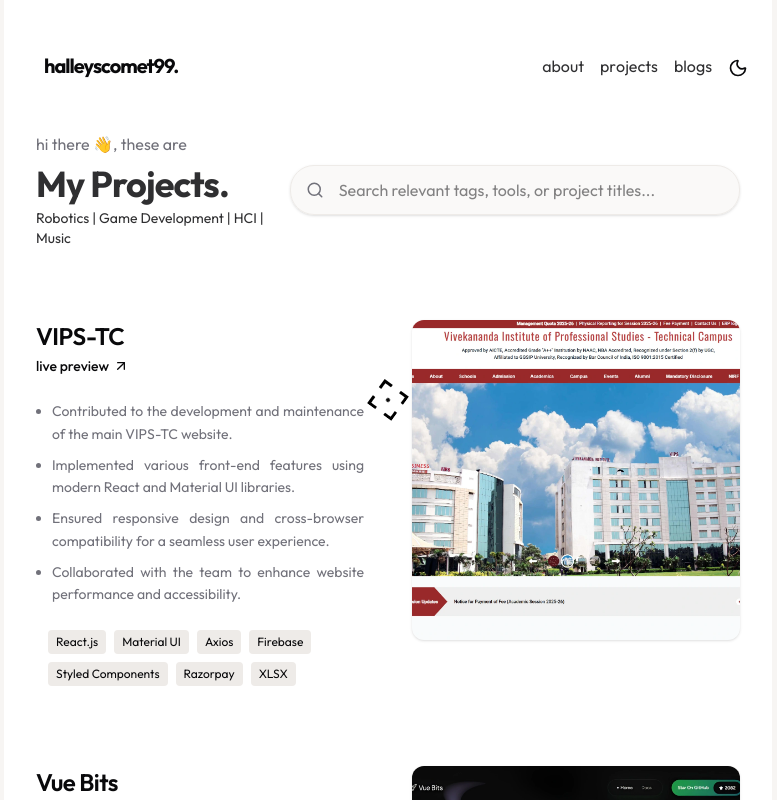
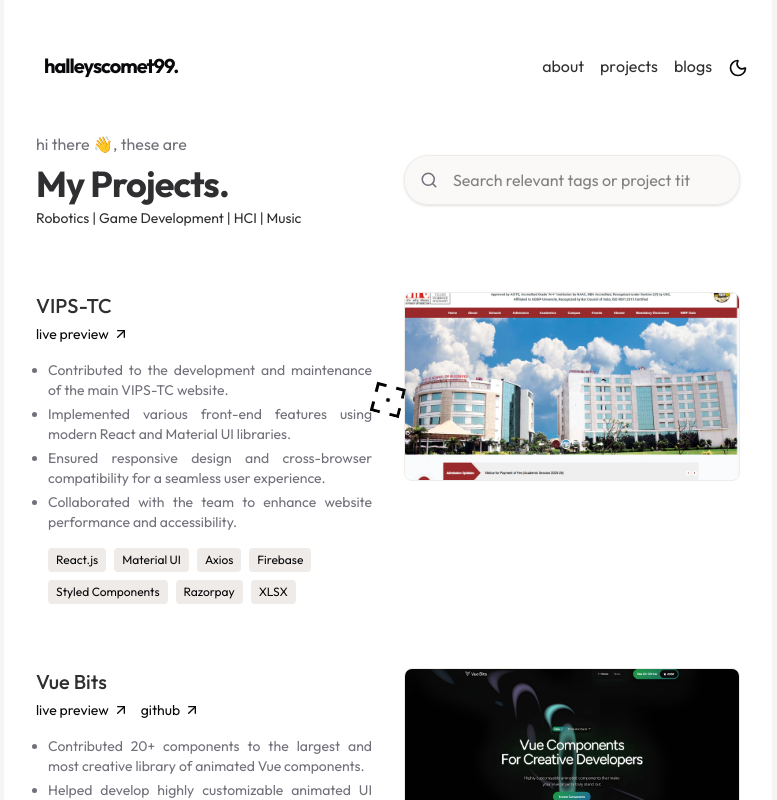
Before and after one commit to halleyscomet-99/halleyscomet-99.github.io, a Next.js app: page /projects in a window 1280 px wide. Shown: the top 800 px of the page, without its empty margins (252-1029 px from the left). Built offline with nearby package versions, Linux system fonts and the light colour scheme.

Commit message:
Fixed the layout for the projects page.

```diff
--- a/src/app/layout.tsx
+++ b/src/app/layout.tsx
@@ -42,7 +42,7 @@ export default function RootLayout({
         <html
             lang="en"
             className={`${outfit.variable}`}
-            suppressHydrationWarning
+            suppressHydrationWarning={true}
         >
             <body
                 className={`${outfit.className} w-screen min-h-screen m-0 p-0 overflow-x-hidden dark:bg-[#0b0a09]`}
--- a/src/app/projects/page.tsx
+++ b/src/app/projects/page.tsx
@@ -31,7 +31,9 @@ export default function Page() {
         <>
             <Navbar />
             <div className="flex flex-col items-center gap-12 p-8 w-full">
-                <section className="w-full flex flex-col md:flex-row md:items-center justify-between gap-6 pb-4">
+
+                <section className="w-full space-y-4 pb-4">
+                    <div className="grid grid-cols-1 lg:grid-cols-2 gap-8 items-center">
                         <div className="space-y-2">
                             <p className="font-normal text-muted-foreground text-base">
                                 hi there 👋, these are
@@ -40,20 +42,19 @@ export default function Page() {
                                 <h1 className="font-bold text-primary/90 text-4xl tracking-tight">
                                     My Projects.
                                 </h1>
-                            <div className="mt-1 text-primary/90 text-sm text-base font-normal ">
+                                <div className="mt-1 text-primary/90 text-sm font-normal">
                                     Robotics | Game Development | HCI | Music
                                 </div>
                             </div>
                         </div>
 
-                    <div className="relative w-full md:w-130 group">
-                        <div className="relative w-full max-w-3xl group">
+                        <div className="relative group w-full">
                             <div className="absolute inset-y-0 left-4 flex items-center pointer-events-none text-muted-foreground group-focus-within:text-primary transition-colors">
                                 <Search size={18} />
                             </div>
                             <input
                                 type="text"
-                                placeholder="Search relevant tags, tools, or project titles..."
+                                placeholder="Search relevant tags or project titles..."
                                 value={searchQuery}
                                 onChange={(e) => setSearchQuery(e.target.value)}
                                 className="w-full bg-muted/30 border border-muted hover:border-muted-foreground/30 focus:border-primary focus:ring-4 focus:ring-primary/5 outline-hidden rounded-3xl py-3 pl-12 pr-12 text-base transition-all shadow-sm"
@@ -70,19 +71,19 @@ export default function Page() {
                     </div>
                 </section>
 
-                <div className="space-y-20 mb-12 w-full min-h-[400px] pt-2">
+                <div className="space-y-16 mb-12 w-full min-h-[400px]">
                     {filteredProjects.length > 0 ? (
-                        filteredProjects.map(([key, value], index) => (
-                            <React.Fragment key={key}>
-                                <div className="items-start gap-12 grid grid-cols-1 lg:grid-cols-2 cursor-target animate-in fade-in slide-in-from-bottom-4 duration-500">
+                        filteredProjects.map(([key, value]) => (
+                            <div key={key} className="cursor-target group">
+                                <div className="grid grid-cols-1 lg:grid-cols-2 gap-8 items-start pl-0 transition-all duration-300">
 
-                                    <div className="space-y-6 size-full transition-all duration-300 pl-0 lg:order-1">
+                                    <div className="space-y-4">
                                         <div>
-                                            <h2 className="mb-1 font-semibold text-2xl tracking-tight">
+                                            <p className="text-primary/90 text-xl font-medium">
                                                 {key}
-                                            </h2>
+                                            </p>
 
-                                            <p className="flex items-center gap-4 text-sm font-medium">
+                                            <p className="flex items-center gap-3 mt-1 text-sm">
                                                 {value.LIVE_PREVIEW && (
                                                     <a
                                                         className="flex items-center gap-1 hover:text-primary transition-colors"
@@ -90,7 +91,8 @@ export default function Page() {
                                                         target="_blank"
                                                         rel="noopener noreferrer"
                                                     >
-                                                        live preview <ArrowUpRight size={16} />
+                                                        live preview{" "}
+                                                        <ArrowUpRight size={16} />
                                                     </a>
                                                 )}
                                                 {value.GITHUB && (
@@ -100,15 +102,18 @@ export default function Page() {
                                                         target="_blank"
                                                         rel="noopener noreferrer"
                                                     >
-                                                        github <ArrowUpRight size={16} />
+                                                        github{" "}
+                                                        <ArrowUpRight size={16} />
                                                     </a>
                                                 )}
                                             </p>
                                         </div>
 
-                                        <ul className="space-y-2 mt-1 pl-4 text-muted-foreground text-sm text-justify list-disc leading-relaxed">
-                                            {value.DESCRIPTION.map((desc, i) => (
-                                                <li key={i}><span>{desc}</span></li>
+                                        <ul className="space-y-1 pl-3 text-muted-foreground text-sm text-justify list-disc">
+                                            {value.DESCRIPTION.map((desc, index) => (
+                                                <li key={index}>
+                                                    <span>{desc}</span>
+                                                </li>
                                             ))}
                                         </ul>
 
@@ -124,25 +129,24 @@ export default function Page() {
                                         </ul>
                                     </div>
 
-                                    <div className="lg:order-2">
-                                        <div className="relative rounded-xl overflow-hidden shadow-sm group bg-muted">
+                                    <div className="relative rounded-lg overflow-hidden border border-muted bg-muted/20 w-full aspect-video">
+                                        {value.IMAGE ? (
                                             <Image
-                                                src={value.IMAGE || "/placeholder.svg"}
+                                                src={value.IMAGE}
                                                 alt={key}
-                                                width={600}
-                                                height={400}
-                                                className="w-full h-80 object-cover transition-transform duration-500 group-hover:scale-105"
+                                                fill
+                                                className="object-cover transition-transform duration-500 group-hover:scale-105"
                                             />
+                                        ) : (
+                                            <div className="flex items-center justify-center h-full text-muted-foreground text-xs text-center p-4">
+                                                [Project Preview]
+                                            </div>
+                                        )}
                                     </div>
                                 </div>
                             </div>
-                                {index < filteredProjects.length - 1 && (
-                                    <div className="w-full" />
-                                )}
-                            </React.Fragment>
                         ))
                     ) : (
-
                         <div className="w-full py-20 text-center space-y-3">
                             <p className="text-muted-foreground text-lg">No projects found matching &quot;{searchQuery}&quot;</p>
                             <button
@@ -154,9 +158,7 @@ export default function Page() {
                         </div>
                     )}
                 </div>
-            </div>
 
-            <div className="max-w-6xl mx-auto w-full space-y-4 p-6">
                 <Contact data={DATA.HEADER} />
                 <Footer />
             </div>
```
Lines whose indentation alone changed are shown as unchanged.
